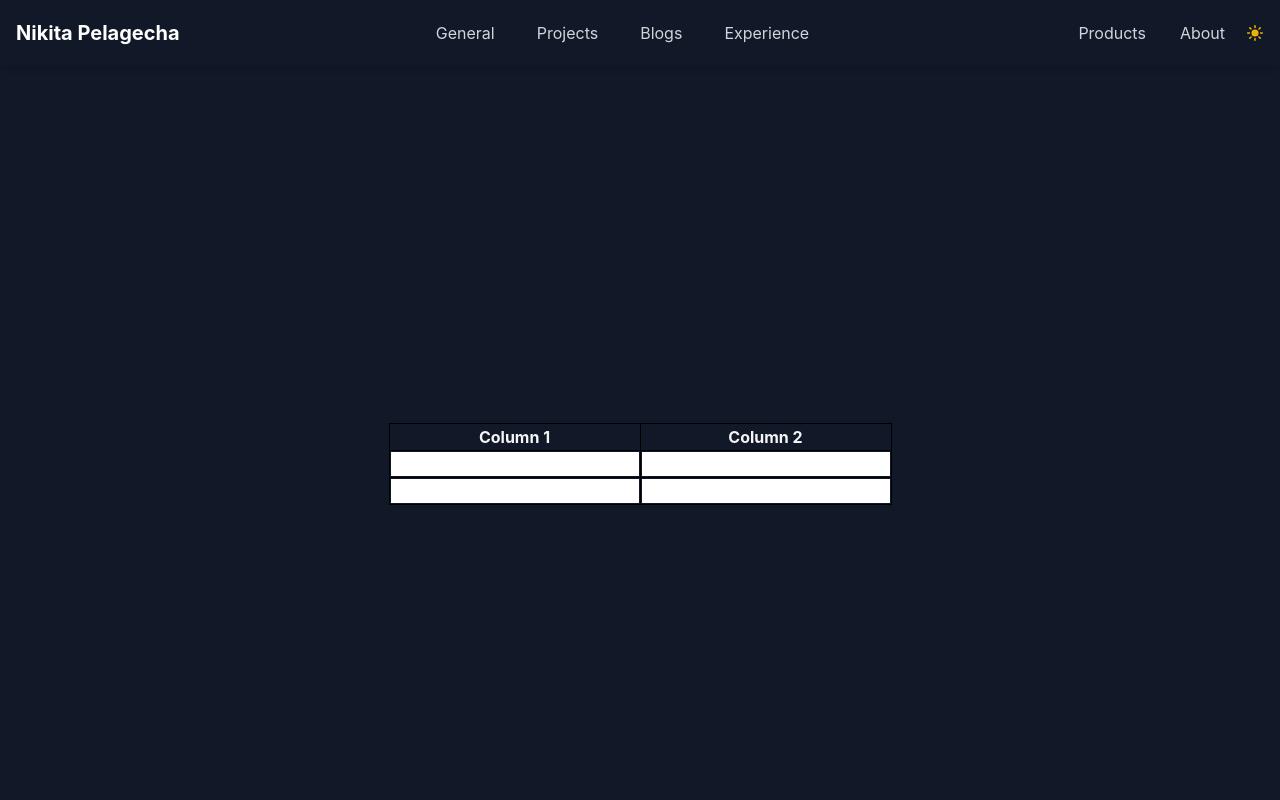
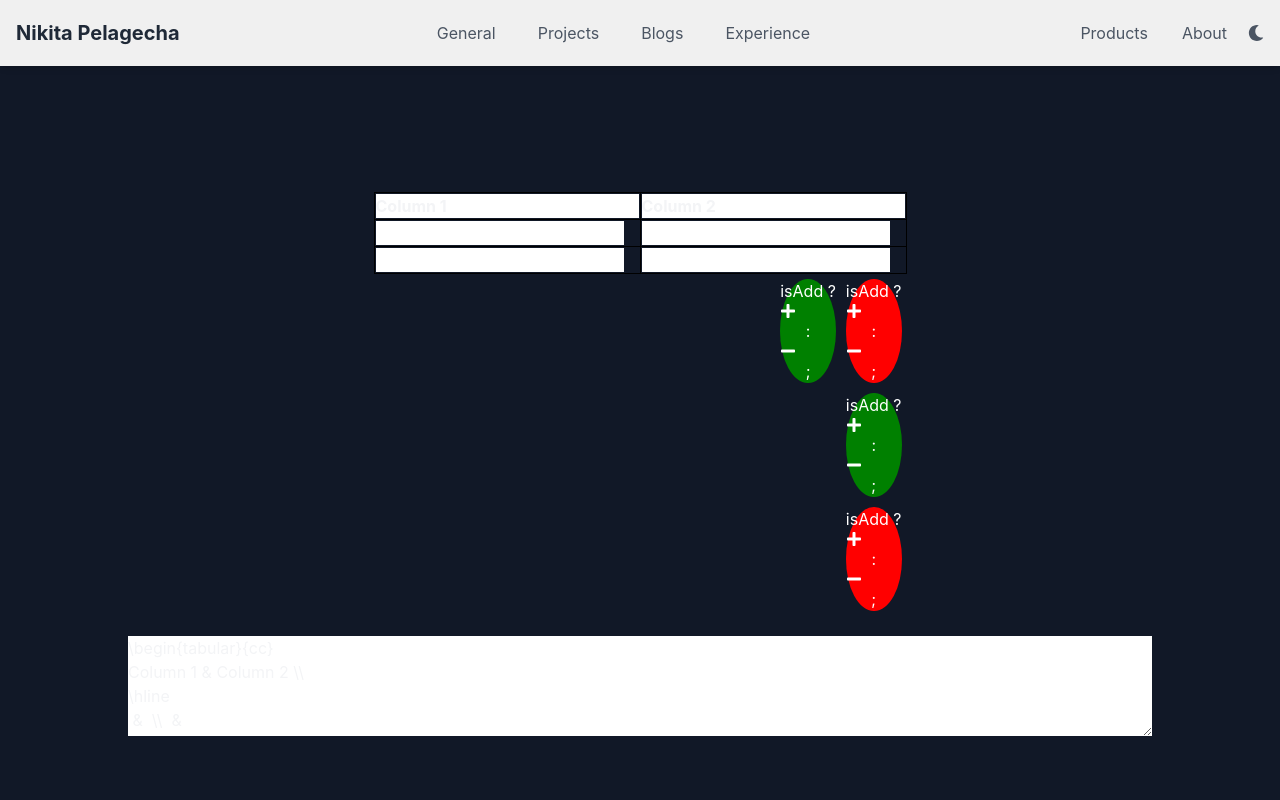
Before and after one commit to pelagecha/website, a Next.js app: page /pages/tableToLatex in a window 1280 px wide. Shown: the top 800 px of the page. Built offline with nearby package versions, Linux system fonts and the light colour scheme.

Commit message:
with table to latex still pending, but default theme is now light

```diff
--- a/app/components/Extension.tsx
+++ /dev/null
@@ -1,28 +0,0 @@
-import React from "react";
-
-interface LinkCardProps {
-    href: string;
-    title: string;
-}
-
-const LinkCard: React.FC<LinkCardProps> = ({ href, title }) => {
-    return (
-        <a
-            href={href}
-            className="group block overflow-hidden rounded-lg border border-zinc-200 bg-white shadow-sm transition-all hover:-translate-y-1 hover:shadow-md dark:border-zinc-800 dark:bg-zinc-900"
-            target="_blank"
-            rel="noopener noreferrer"
-        >
-            <div className="p-4">
-                <h3 className="text-lg font-medium text-zinc-900 group-hover:text-blue-600 dark:text-zinc-100">
-                    {title}
-                </h3>
-                <p className="mt-1 text-sm text-zinc-600 dark:text-zinc-400">
-                    {href}
-                </p>
-            </div>
-        </a>
-    );
-};
-
-export default LinkCard;
--- a/app/context/ThemeContext.tsx
+++ b/app/context/ThemeContext.tsx
@@ -16,7 +16,7 @@ export const ThemeContext = createContext<ThemeContextProps>({
 export const ThemeProvider: React.FC<{ children: React.ReactNode }> = ({
     children,
 }) => {
-    const [theme, setTheme] = useState<"light" | "dark">("dark");
+    const [theme, setTheme] = useState<"light" | "dark">("light");
 
     useEffect(() => {
         const storedTheme = localStorage.getItem("theme") as
--- a/app/pages/products/page.tsx
+++ b/app/pages/products/page.tsx
@@ -2,6 +2,47 @@ import React from "react";
 import LinkCard from "@/app/components/Extension";
 import ParticlesBackground from "@/app/components/ParticlesBackground";
 import Link from "next/link";
+import { useRouter, usePathname } from "next/navigation";
+
+
+interface LinkCardProps {
+    href: string;
+    title: string;
+}
+
+
+function navigate(url: string): void {
+  const isLocal = url.startsWith('/') || url.includes(window.location.hostname);
+
+  if (isLocal) {
+    // Redirect to local subdomain in the same window
+    window.location.href = url;
+  } else {
+    // Open the external URL in a new window
+    window.open(url, '_blank');
+  }
+}
+
+const LinkCard: React.FC<LinkCardProps> = ({ url, title, isLocal }) => {
+    return (
+        <button
+            action={navigate}
+            className="group block overflow-hidden rounded-lg border border-zinc-200 bg-white shadow-sm transition-all hover:-translate-y-1 hover:shadow-md dark:border-zinc-800 dark:bg-zinc-900"
+            target="_blank"
+            rel="noopener noreferrer"
+        >
+            <div className="p-4">
+                <h3 className="text-lg font-medium text-zinc-900 group-hover:text-blue-600 dark:text-zinc-100">
+                    {title}
+                </h3>
+                <p className="mt-1 text-sm text-zinc-600 dark:text-zinc-400">
+                    {href}
+                </p>
+            </div>
+        </a>
+    );
+};
+
 
 const Products = () => {
     return (
@@ -18,6 +59,9 @@ const Products = () => {
                         href="https://marketplace.visualstudio.com/items?itemName=pelagecha.4u2c"
                         title="4u2c VSCode light theme"
                     />
+                    <LinkCard
+                    href = "http://localhost:3000/tableToLatex"
+                    >
                 </div>
             </div>
             <div className="flex flex-col items-center mt-8 space-y-4 relative z-10">
--- a/app/pages/tableToLatex/page.tsx
+++ b/app/pages/tableToLatex/page.tsx
@@ -73,12 +73,67 @@ const EditableTable: React.FC = () => {
     };
 
     /**
-     * Remove a column from the table
+     * Remove a column from the table.
      */
+    const removeColumn = () => {
+        if (columns.length > 1) {
+            const newColumns = columns.slice(0, -1);
+            setColumns(newColumns);
+            setData(
+                data.map((row) => {
+                    const newRow = { ...row };
+                    delete newRow[`col${columns.length}`];
+                    return newRow;
+                })
+            );
+        }
+    };
 
     /**
-     * Handle
+     * Rename a column header.
      */
+    const renameColumn = (index: number, newName: string) => {
+        setColumns(
+            columns.map((col, i) =>
+                i === index ? { ...col, Header: newName } : col
+            )
+        );
+    };
+
+    /**
+     * Swap two columns.
+     */
+    const swapColumns = (index1: number, index2: number) => {
+        const newColumns = [...columns];
+        [newColumns[index1], newColumns[index2]] = [
+            newColumns[index2],
+            newColumns[index1],
+        ];
+        setColumns(newColumns);
+        setData(
+            data.map((row) => {
+                const newRow = { ...row };
+                [newRow[`col${index1 + 1}`], newRow[`col${index2 + 1}`]] = [
+                    newRow[`col${index2 + 1}`],
+                    newRow[`col${index1 + 1}`],
+                ];
+                return newRow;
+            })
+        );
+    };
+
+    /**
+     * Render LaTeX formula for the table.
+     */
+    const renderLatex = () => {
+        const headers = columns.map((col) => col.Header).join(" & ");
+        const rowsData = data
+            .map((row) => columns.map((col) => row[col.accessor]).join(" & "))
+            .join(" \\\\ ");
+        return `\\begin{tabular}{${"c".repeat(
+            columns.length
+        )}}\n${headers} \\\\\n\\hline\n${rowsData}\n\\end{tabular}`;
+    };
 
     const updateCell = (rowIndex: number, columnId: string, value: string) => {
         setData((oldData) =>
@@ -107,6 +162,7 @@ const EditableTable: React.FC = () => {
                 justifyContent: "center",
                 alignItems: "center",
                 height: "100vh",
+                flexDirection: "column",
             }}
         >
             <div style={{ position: "relative" }}>
@@ -117,12 +173,20 @@ const EditableTable: React.FC = () => {
                     <thead>
                         {headerGroups.map((headerGroup) => (
                             <tr {...headerGroup.getHeaderGroupProps()}>
-                                {headerGroup.headers.map((column) => (
+                                {headerGroup.headers.map((column, index) => (
                                     <th
                                         {...column.getHeaderProps()}
                                         style={{ border: "solid 1px black" }}
                                     >
-                                        {column.render("Header")}
+                                        <input
+                                            value={column.Header}
+                                            onChange={(e) =>
+                                                renameColumn(
+                                                    index,
+                                                    e.target.value
+                                                )
+                                            }
+                                        />
                                     </th>
                                 ))}
                             </tr>
@@ -157,7 +221,26 @@ const EditableTable: React.FC = () => {
                         })}
                     </tbody>
                 </table>
+                <div style={{ display: "flex", justifyContent: "flex-end" }}>
+                    {resizeButton(true, true)}
+                    {resizeButton(true, false)}
+                </div>
+                <div
+                    style={{
+                        display: "flex",
+                        flexDirection: "column",
+                        alignItems: "flex-end",
+                    }}
+                >
+                    {resizeButton(false, true)}
+                    {resizeButton(false, false)}
+                </div>
             </div>
+            <textarea
+                readOnly
+                value={renderLatex()}
+                style={{ marginTop: "20px", width: "80%", height: "100px" }}
+            />
         </div>
     );
 };
```
